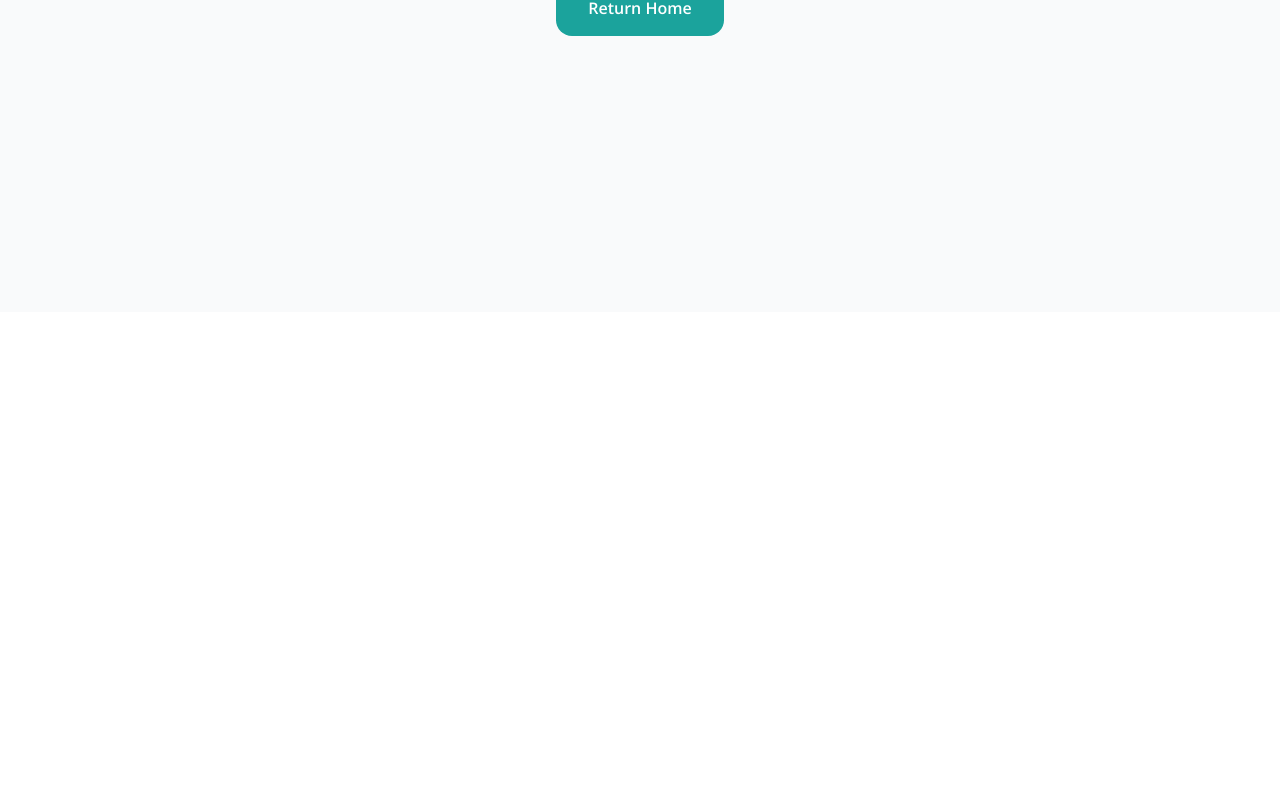
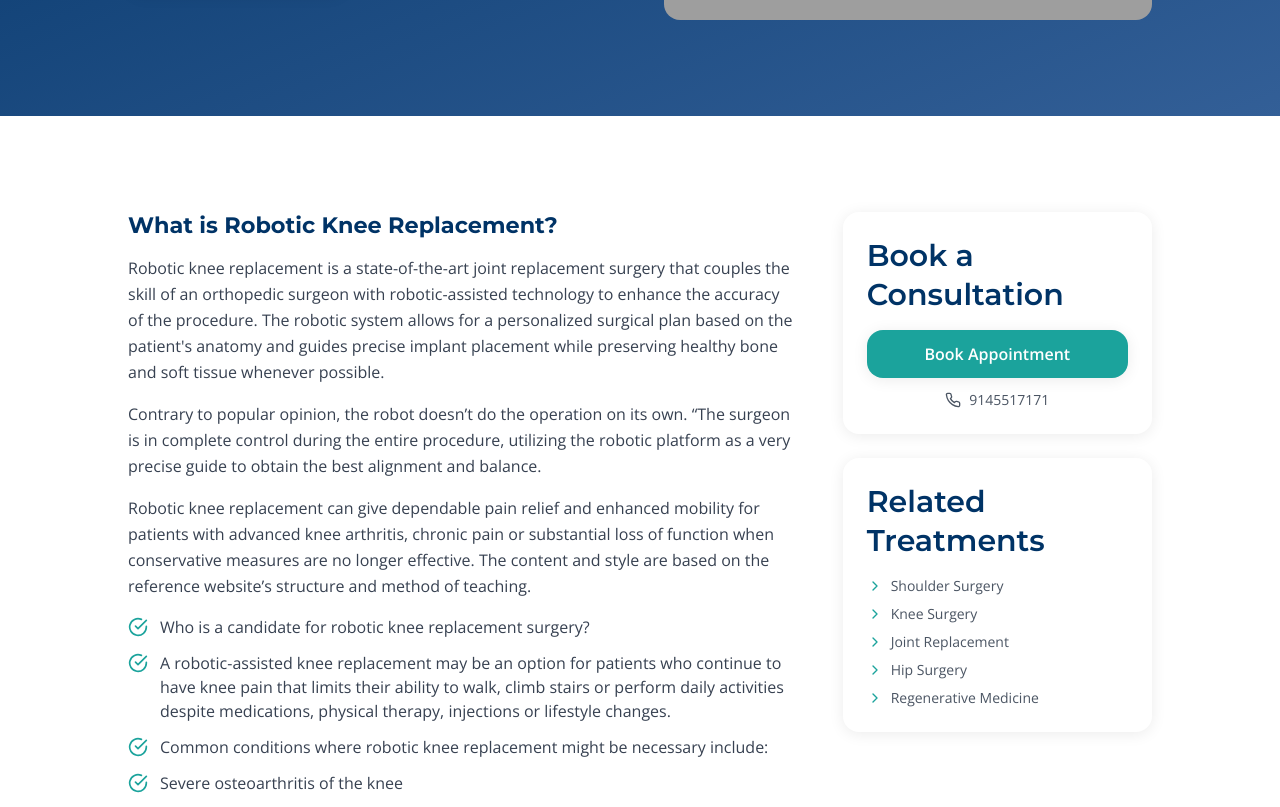
Before and after one commit to DevInnothoughts/sumedh-magar-website, a Next.js app: page /treatments/knee-replacement-surgery-pune in a window 1280 px wide. Before the commit this address had no page. Shown: the part 488-1295 px from the top of the page. Before the commit the page ends 800 px from the top, so only its background shows below. Built offline with nearby package versions, Linux system fonts and the light colour scheme; grey boxes are pictures that could not be loaded.

Commit message:
service sidebar changed

```diff
--- a/app/(public)/treatments/hip-surgery-pune/page.tsx
+++ b/app/(public)/treatments/hip-surgery-pune/page.tsx
@@ -3,6 +3,7 @@ import Link from 'next/link';
 import Image from 'next/image';
 import { ChevronRight, ArrowRight, CheckCircle, Phone } from 'lucide-react';
 import { Card } from '@/components/Card';
+import { relatedTreatments } from '@/data/relatedtreatments';
 
 const SITE_URL = 'https://www.sportsurgeon.in';
 
@@ -55,6 +56,11 @@ const faqSchema = {
 };
 
 export default function MeniscusTearPage() {
+  const currentPath = "/treatments/hip-surgery-pune";
+
+  const filteredTreatments = relatedTreatments.filter(
+    (item) => item.href !== currentPath
+  );
   return (
     <>
       <script type="application/ld+json" dangerouslySetInnerHTML={{ __html: JSON.stringify(breadcrumbSchema) }} />
@@ -184,7 +190,8 @@ export default function MeniscusTearPage() {
                 </div>
               </div>
 
-              <aside className="space-y-6">
+              <aside className="lg:col-span-1">
+                <div className="sticky top-24 space-y-6">
                   <Card>
                     <h3 className="font-heading font-semibold text-secondary mb-4">Book a Consultation</h3>
                     <Link href="/contact" className="block w-full text-center btn-primary">Book Appointment</Link>
@@ -192,23 +199,30 @@ export default function MeniscusTearPage() {
                       <Phone className="w-4 h-4" /> 9145517171
                     </a>
                   </Card>
+
                   <Card>
-                  <h3 className="font-heading font-semibold text-secondary mb-4">Related</h3>
+                    <h3 className="font-heading font-semibold text-secondary mb-4">
+                      Related Treatments
+                    </h3>
+
                     <ul className="space-y-2">
-                    {[
-                      { href: '/treatments/knee-arthroscopy-pune', label: 'Knee Arthroscopy' },
-                      { href: '/treatments/acl-tear-treatment-pune', label: 'ACL Treatment' },
-                      { href: '/treatments/knee-pain-treatment-pune', label: 'Knee Pain' },
-                    ].map(({ href, label }) => (
-                      <li key={href}>
-                        <Link href={href} className="flex items-center gap-2 text-sm text-neutral-600 hover:text-primary transition-colors">
-                          <ChevronRight className="w-4 h-4 text-primary" /> {label}
+                      {filteredTreatments.map((item) => (
+                        <li key={item.href}>
+                          <Link
+                            href={item.href}
+                            className="flex items-center gap-2 text-sm text-neutral-600 hover:text-primary transition-colors"
+                          >
+                            <ChevronRight className="w-4 h-4 text-primary" />
+                            {item.label}
                           </Link>
                         </li>
                       ))}
                     </ul>
                   </Card>
+
+                </div>
               </aside>
+
             </div>
           </div>
         </section>
--- a/app/(public)/treatments/knee-pain-treatment-pune/page.tsx
+++ b/app/(public)/treatments/joint-replacement-surgery-pune/page.tsx
@@ -3,7 +3,7 @@ import Link from 'next/link';
 import Image from 'next/image';
 import { ChevronRight, ArrowRight, CheckCircle, Phone } from 'lucide-react';
 import { Card } from '@/components/Card';
-
+import { relatedTreatments } from '@/data/relatedtreatments';
 const SITE_URL = 'https://www.sportsurgeon.in';
 
 export const metadata: Metadata = {
@@ -11,12 +11,12 @@ export const metadata: Metadata = {
   description:
     'Specialist knee pain treatment in Pune by Dr. Sumedh Magar. Expert diagnosis and treatment for sports injuries, arthritis, and ligament injuries at I-SPORT Medical Centre.',
   alternates: {
-    canonical: `${SITE_URL}/treatments/knee-pain-treatment-pune`,
+    canonical: `${SITE_URL}/treatments/joint-replacement-surgery-pune`,
   },
   keywords: ['knee pain treatment Pune', 'knee specialist Pune', 'knee doctor Pune', 'sports knee pain Pune'],
   openGraph: {
     type: 'website',
-    url: `${SITE_URL}/treatments/knee-pain-treatment-pune`,
+    url: `${SITE_URL}/treatments/joint-replacement-surgery-pune`,
     title: 'Knee Pain Treatment Pune | Dr. Sumedh Magar',
     description: 'Expert knee pain diagnosis and treatment in Pune for athletes and active patients.',
     images: [{ url: `${SITE_URL}/KneeSurgery.jpeg`, width: 1200, height: 630, alt: 'Knee pain treatment Pune' }],
@@ -50,6 +50,12 @@ const faqs = [
 ];
 
 export default function KneePainPage() {
+  const currentPath = "/treatments/joint-replacement-surgery-pune";
+
+  const filteredTreatments = relatedTreatments.filter(
+    (item) => item.href !== currentPath
+  );
+
   return (
     <>
       <script type="application/ld+json" dangerouslySetInnerHTML={{ __html: JSON.stringify(breadcrumbSchema) }} />
@@ -205,7 +211,8 @@ export default function KneePainPage() {
 
               </div>
 
-              <aside className="space-y-6">
+              <aside className="lg:col-span-1">
+                <div className="sticky top-24 space-y-6">
                   <Card>
                     <h3 className="font-heading font-semibold text-secondary mb-4">Book a Consultation</h3>
                     <Link href="/contact" className="block w-full text-center btn-primary">Book Appointment</Link>
@@ -213,23 +220,30 @@ export default function KneePainPage() {
                       <Phone className="w-4 h-4" /> 9145517171
                     </a>
                   </Card>
+
                   <Card>
-                  <h3 className="font-heading font-semibold text-secondary mb-4">Related</h3>
+                    <h3 className="font-heading font-semibold text-secondary mb-4">
+                      Related Treatments
+                    </h3>
+
                     <ul className="space-y-2">
-                    {[
-                      { href: '/treatments/acl-tear-treatment-pune', label: 'ACL Treatment' },
-                      { href: '/treatments/knee-arthroscopy-pune', label: 'Knee Arthroscopy' },
-                      { href: '/treatments/meniscus-tear-treatment-pune', label: 'Meniscus Tear' },
-                    ].map(({ href, label }) => (
-                      <li key={href}>
-                        <Link href={href} className="flex items-center gap-2 text-sm text-neutral-600 hover:text-primary transition-colors">
-                          <ChevronRight className="w-4 h-4 text-primary" /> {label}
+                      {filteredTreatments.map((item) => (
+                        <li key={item.href}>
+                          <Link
+                            href={item.href}
+                            className="flex items-center gap-2 text-sm text-neutral-600 hover:text-primary transition-colors"
+                          >
+                            <ChevronRight className="w-4 h-4 text-primary" />
+                            {item.label}
                           </Link>
                         </li>
                       ))}
                     </ul>
                   </Card>
+
+                </div>
               </aside>
+
             </div>
           </div>
         </section>
--- a/app/(public)/treatments/knee-arthroscopy-pune/page.tsx
+++ b/app/(public)/treatments/knee-arthroscopy-pune/page.tsx
@@ -3,6 +3,7 @@ import Link from 'next/link';
 import Image from 'next/image';
 import { ChevronRight, ArrowRight, CheckCircle, Phone } from 'lucide-react';
 import { Card } from '@/components/Card';
+import { relatedTreatments } from '@/data/relatedtreatments';
 
 const SITE_URL = 'https://www.sportsurgeon.in';
 
@@ -60,6 +61,11 @@ const faqSchema = {
 };
 
 export default function KneeArthroscopyPage() {
+  const currentPath = "/treatments/knee-arthroscopy-pune";
+
+  const filteredTreatments = relatedTreatments.filter(
+    (item) => item.href !== currentPath
+  );
   return (
     <>
       <script type="application/ld+json" dangerouslySetInnerHTML={{ __html: JSON.stringify(breadcrumbSchema) }} />
@@ -219,32 +225,39 @@ export default function KneeArthroscopyPage() {
                 </div>
               </div>
 
-              <aside className="space-y-6">
+              <aside className="lg:col-span-1">
+                <div className="sticky top-24 space-y-6">
                   <Card>
                     <h3 className="font-heading font-semibold text-secondary mb-4">Book a Consultation</h3>
-                  <p className="text-neutral-600 text-sm mb-4">Speak with Dr. Sumedh Magar about your knee condition.</p>
                     <Link href="/contact" className="block w-full text-center btn-primary">Book Appointment</Link>
                     <a href="tel:+919145517171" className="flex items-center justify-center gap-2 mt-3 text-sm text-neutral-600 hover:text-primary transition-colors">
                       <Phone className="w-4 h-4" /> 9145517171
                     </a>
                   </Card>
+
                   <Card>
-                  <h3 className="font-heading font-semibold text-secondary mb-4">Related Treatments</h3>
+                    <h3 className="font-heading font-semibold text-secondary mb-4">
+                      Related Treatments
+                    </h3>
+
                     <ul className="space-y-2">
-                    {[
-                      { href: '/treatments/acl-tear-treatment-pune', label: 'ACL Tear Treatment' },
-                      { href: '/treatments/meniscus-tear-treatment-pune', label: 'Meniscus Tear' },
-                      { href: '/treatments/knee-pain-treatment-pune', label: 'Knee Pain' },
-                    ].map(({ href, label }) => (
-                      <li key={href}>
-                        <Link href={href} className="flex items-center gap-2 text-sm text-neutral-600 hover:text-primary transition-colors">
-                          <ChevronRight className="w-4 h-4 text-primary" /> {label}
+                      {filteredTreatments.map((item) => (
+                        <li key={item.href}>
+                          <Link
+                            href={item.href}
+                            className="flex items-center gap-2 text-sm text-neutral-600 hover:text-primary transition-colors"
+                          >
+                            <ChevronRight className="w-4 h-4 text-primary" />
+                            {item.label}
                           </Link>
                         </li>
                       ))}
                     </ul>
                   </Card>
+
+                </div>
               </aside>
+
             </div>
           </div>
         </section>
--- a/app/(public)/treatments/acl-tear-treatment-pune/page.tsx
+++ b/app/(public)/treatments/knee-replacement-surgery-pune/page.tsx
@@ -3,15 +3,16 @@ import Link from 'next/link';
 import Image from 'next/image';
 import { ChevronRight, ArrowRight, CheckCircle, Phone } from 'lucide-react';
 import { Card } from '@/components/Card';
+import { relatedTreatments } from '@/data/relatedtreatments';
 
 const SITE_URL = 'https://www.sportsurgeon.in';
 
 export const metadata: Metadata = {
-  title: 'ACL Tear Treatment in Pune – ACL Reconstruction Surgery',
+  title: 'Knee Replacement Surgery in Pune | Dr. Sumedh Magar',
   description:
     'Expert ACL tear treatment and ACL reconstruction surgery in Pune by Dr. Sumedh Magar. Arthroscopic ACL surgery, sports knee specialist at I-SPORT Medical Centre, Balewadi.',
   alternates: {
-    canonical: `${SITE_URL}/treatments/acl-tear-treatment-pune`,
+    canonical: `${SITE_URL}/treatments/knee-replacement-surgery-pune`,
   },
   keywords: [
     'ACL tear treatment Pune',
@@ -22,8 +23,8 @@ export const metadata: Metadata = {
   ],
   openGraph: {
     type: 'website',
-    url: `${SITE_URL}/treatments/acl-tear-treatment-pune`,
-    title: 'ACL Tear Treatment Pune | Dr. Sumedh Magar',
+    url: `${SITE_URL}/treatments/knee-replacement-surgery-pune`,
+    title: 'Knee Replacement Surgery in Pune | Dr. Sumedh Magar',
     description: 'Arthroscopic ACL reconstruction by sports knee specialist Dr. Sumedh Magar at I-SPORT Medical Centre, Pune.',
     images: [{ url: `${SITE_URL}/aclsurgery.JPG`, width: 1200, height: 630, alt: 'ACL Surgery Pune' }],
   },
@@ -51,7 +52,7 @@ const breadcrumbSchema = {
   itemListElement: [
     { '@type': 'ListItem', position: 1, name: 'Home', item: SITE_URL },
     { '@type': 'ListItem', position: 2, name: 'Treatments', item: `${SITE_URL}/treatments` },
-    { '@type': 'ListItem', position: 3, name: 'ACL Tear Treatment', item: `${SITE_URL}/treatments/acl-tear-treatment-pune` },
+    { '@type': 'ListItem', position: 3, name: 'Knee Replacement Surgery', item: `${SITE_URL}/treatments/knee-replacement-surgery-pune` },
   ],
 };
 
@@ -66,6 +67,12 @@ const faqSchema = {
 };
 
 export default function ACLTreatmentPage() {
+  const currentPath = "/treatments/knee-replacement-surgery-pune";
+
+  const filteredTreatments = relatedTreatments.filter(
+    (item) => item.href !== currentPath
+  );
+
   return (
     <>
       <script type="application/ld+json" dangerouslySetInnerHTML={{ __html: JSON.stringify(breadcrumbSchema) }} />
@@ -291,22 +298,12 @@ export default function ACLTreatmentPage() {
               </div>
 
               {/* Sidebar */}
-              <aside className="space-y-6">
+              <aside className="lg:col-span-1">
+                <div className="sticky top-24 space-y-6">
                   <Card>
-                  <h3 className="font-heading font-semibold text-secondary mb-4">
-                    Book a Consultation
-                  </h3>
-                  <p className="text-neutral-600 text-sm mb-4">
-                    Get a specialist opinion from Dr. Sumedh Magar at I-SPORT Medical Centre,
-                    Balewadi, Pune.
-                  </p>
-                  <Link href="/contact" className="block w-full text-center btn-primary">
-                    Book Appointment
-                  </Link>
-                  <a
-                    href="tel:+919145517171"
-                    className="flex items-center justify-center gap-2 mt-3 text-sm text-neutral-600 hover:text-primary transition-colors"
-                  >
+                    <h3 className="font-heading font-semibold text-secondary mb-4">Book a Consultation</h3>
+                    <Link href="/contact" className="block w-full text-center btn-primary">Book Appointment</Link>
+                    <a href="tel:+919145517171" className="flex items-center justify-center gap-2 mt-3 text-sm text-neutral-600 hover:text-primary transition-colors">
                       <Phone className="w-4 h-4" /> 9145517171
                     </a>
                   </Card>
@@ -315,43 +312,25 @@ export default function ACLTreatmentPage() {
                     <h3 className="font-heading font-semibold text-secondary mb-4">
                       Related Treatments
                     </h3>
+
                     <ul className="space-y-2">
-                    {[
-                      { href: '/treatments/knee-arthroscopy-pune', label: 'Knee Arthroscopy' },
-                      { href: '/treatments/meniscus-tear-treatment-pune', label: 'Meniscus Tear' },
-                      { href: '/treatments/sports-rehabilitation-pune', label: 'Sports Rehab' },
-                    ].map(({ href, label }) => (
-                      <li key={href}>
+                      {filteredTreatments.map((item) => (
+                        <li key={item.href}>
                           <Link
-                          href={href}
+                            href={item.href}
                             className="flex items-center gap-2 text-sm text-neutral-600 hover:text-primary transition-colors"
                           >
-                          <ChevronRight className="w-4 h-4 text-primary" /> {label}
+                            <ChevronRight className="w-4 h-4 text-primary" />
+                            {item.label}
                           </Link>
                         </li>
                       ))}
                     </ul>
                   </Card>
 
-                <Card>
-                  <h3 className="font-heading font-semibold text-secondary mb-3">Sports Injuries</h3>
-                  <ul className="space-y-2">
-                    {[
-                      { href: '/sports-injuries/football-knee-injuries', label: 'Football ACL Injuries' },
-                      { href: '/sports-injuries/cricket-injuries', label: 'Cricket Injuries' },
-                    ].map(({ href, label }) => (
-                      <li key={href}>
-                        <Link
-                          href={href}
-                          className="flex items-center gap-2 text-sm text-neutral-600 hover:text-primary transition-colors"
-                        >
-                          <ChevronRight className="w-4 h-4 text-primary" /> {label}
-                        </Link>
-                      </li>
-                    ))}
-                  </ul>
-                </Card>
+                </div>
               </aside>
+
             </div>
           </div>
         </section>
--- a/app/(public)/treatments/regenerative-medicine/page.tsx
+++ b/app/(public)/treatments/regenerative-medicine/page.tsx
@@ -3,6 +3,8 @@ import Link from 'next/link';
 import Image from 'next/image';
 import { ChevronRight, ArrowRight, CheckCircle, Phone } from 'lucide-react';
 import { Card } from '@/components/Card';
+import { relatedTreatments } from '@/data/relatedtreatments';
+// import { usePathname } from "next/navigation";
 
 const SITE_URL = 'https://www.sportsurgeon.in';
 
@@ -39,20 +41,32 @@ const faqs = [
 
 ];
 
-const relatedTreatments = [
-  {
-    href: "/treatments/prp-therapy-pune",
-    label: "Robotic Knee Replacement",
-  },
-  {
-    href: "/treatments/sports-medicine-pune",
-    label: "Knee Replacement",
-  },
-  {
-    href: "/treatments/knee-arthroscopy-pune",
-    label: "Knee Arthroscopy",
-  },
-];
+// const relatedTreatments = [
+//   {
+//     href: "/treatments/knee-replacement-surgery-pune",
+//     label: "Robotic Knee Replacement",
+//   },
+//   {
+//     href: "/treatments/shoulder-arthroscopy-pune",
+//     label: "Shoulder Surgery",
+//   },
+//   {
+//     href: "/treatments/knee-arthroscopy-pune",
+//     label: "Knee Surgery",
+//   },
+//   {
+//     href: "/treatments/knee-pain-treatment-pune",
+//     label: "Joint Replacement",
+//   },
+//   {
+//     href: "/treatments/hip-surgery-pune",
+//     label: "Hip Surgery",
+//   },
+//   {
+//     href: "/treatments/regenerative-medicine",
+//     label: "Regenerative Medicine",
+//   },
+// ];
 
 const faqSchema = {
   '@context': 'https://schema.org',
@@ -75,6 +89,13 @@ const breadcrumbSchema = {
 };
 
 export default function RegenerativeMedicinePage() {
+
+  const currentPath = "/treatments/regenerative-medicine";
+
+  const filteredTreatments = relatedTreatments.filter(
+    (item) => item.href !== currentPath
+  );
+
   return (
     <>
       <script type="application/ld+json" dangerouslySetInnerHTML={{ __html: JSON.stringify(breadcrumbSchema) }} />
@@ -315,7 +336,7 @@ export default function RegenerativeMedicinePage() {
                     </ul>
                   </Card> */}
 
-                  <Card>
+                  {/* <Card>
                     <h3 className="font-heading font-semibold text-secondary mb-4">
                       Related Treatments
                     </h3>
@@ -333,7 +354,28 @@ export default function RegenerativeMedicinePage() {
                         </li>
                       ))}
                     </ul>
+                  </Card> */}
+
+                  <Card>
+                    <h3 className="font-heading font-semibold text-secondary mb-4">
+                      Related Treatments
+                    </h3>
+
+                    <ul className="space-y-2">
+                      {filteredTreatments.map((item) => (
+                        <li key={item.href}>
+                          <Link
+                            href={item.href}
+                            className="flex items-center gap-2 text-sm text-neutral-600 hover:text-primary transition-colors"
+                          >
+                            <ChevronRight className="w-4 h-4 text-primary" />
+                            {item.label}
+                          </Link>
+                        </li>
+                      ))}
+                    </ul>
                   </Card>
+
                 </div>
               </aside>
 
--- a/app/(public)/treatments/shoulder-arthroscopy-pune/page.tsx
+++ b/app/(public)/treatments/shoulder-arthroscopy-pune/page.tsx
@@ -3,6 +3,7 @@ import Link from 'next/link';
 import Image from 'next/image';
 import { ChevronRight, ArrowRight, CheckCircle, Phone } from 'lucide-react';
 import { Card } from '@/components/Card';
+import { relatedTreatments } from '@/data/relatedtreatments';
 
 const SITE_URL = 'https://www.sportsurgeon.in';
 
@@ -59,6 +60,12 @@ const faqSchema = {
 };
 
 export default function ShoulderArthroscopyPage() {
+  const currentPath = "/treatments/shoulder-arthroscopy-pune";
+
+  const filteredTreatments = relatedTreatments.filter(
+    (item) => item.href !== currentPath
+  );
+
   return (
     <>
       <script type="application/ld+json" dangerouslySetInnerHTML={{ __html: JSON.stringify(breadcrumbSchema) }} />
@@ -263,7 +270,8 @@ export default function ShoulderArthroscopyPage() {
                 </div>
               </div>
 
-              <aside className="space-y-6">
+              <aside className="lg:col-span-1">
+                <div className="sticky top-24 space-y-6">
                   <Card>
                     <h3 className="font-heading font-semibold text-secondary mb-4">Book a Consultation</h3>
                     <Link href="/contact" className="block w-full text-center btn-primary">Book Appointment</Link>
@@ -271,23 +279,30 @@ export default function ShoulderArthroscopyPage() {
                       <Phone className="w-4 h-4" /> 9145517171
                     </a>
                   </Card>
+
                   <Card>
-                  <h3 className="font-heading font-semibold text-secondary mb-4">Related</h3>
+                    <h3 className="font-heading font-semibold text-secondary mb-4">
+                      Related Treatments
+                    </h3>
+
                     <ul className="space-y-2">
-                    {[
-                      { href: '/sports-injuries/gym-shoulder-injuries', label: 'Gym Shoulder Injuries' },
-                      { href: '/sports-injuries/cricket-injuries', label: 'Cricket Shoulder' },
-                      { href: '/treatments/sports-rehabilitation-pune', label: 'Sports Rehab' },
-                    ].map(({ href, label }) => (
-                      <li key={href}>
-                        <Link href={href} className="flex items-center gap-2 text-sm text-neutral-600 hover:text-primary transition-colors">
-                          <ChevronRight className="w-4 h-4 text-primary" /> {label}
+                      {filteredTreatments.map((item) => (
+                        <li key={item.href}>
+                          <Link
+                            href={item.href}
+                            className="flex items-center gap-2 text-sm text-neutral-600 hover:text-primary transition-colors"
+                          >
+                            <ChevronRight className="w-4 h-4 text-primary" />
+                            {item.label}
                           </Link>
                         </li>
                       ))}
                     </ul>
                   </Card>
+
+                </div>
               </aside>
+
             </div>
           </div>
         </section>
--- a/components/Header.tsx
+++ b/components/Header.tsx
@@ -16,10 +16,10 @@ const navLinks: NavItem[] = [
     label: 'Orthopedic',
     children: [
       { path: '/treatments', label: 'All Treatments' },
-      { path: '/treatments/acl-tear-treatment-pune', label: 'Robotic Knee Replacement' },
+      { path: '/treatments/knee-replacement-surgery-pune', label: 'Robotic Knee Replacement' },
       { path: '/treatments/shoulder-arthroscopy-pune', label: 'Shoulder Surgery' },
       { path: '/treatments/knee-arthroscopy-pune', label: 'Knee Surgery' },
-      { path: '/treatments/knee-pain-treatment-pune', label: 'Joint Replacement' },
+      { path: '/treatments/joint-replacement-surgery-pune', label: 'Joint Replacement' },
       { path: '/treatments/hip-surgery-pune', label: 'Hip Surgery' },
       { path: '/treatments/regenerative-medicine', label: 'Regenerative Medicine' },
       // { path: '/treatments/sports-rehabilitation-pune', label: 'Sports Rehabilitation' },
--- /dev/null
+++ b/data/relatedtreatments.ts
@@ -0,0 +1,26 @@
+export const relatedTreatments = [
+    {
+        href: "/treatments/knee-replacement-surgery-pune",
+        label: "Robotic Knee Replacement",
+    },
+    {
+        href: "/treatments/shoulder-arthroscopy-pune",
+        label: "Shoulder Surgery",
+    },
+    {
+        href: "/treatments/knee-arthroscopy-pune",
+        label: "Knee Surgery",
+    },
+    {
+        href: "/treatments/joint-replacement-surgery-pune",
+        label: "Joint Replacement",
+    },
+    {
+        href: "/treatments/hip-surgery-pune",
+        label: "Hip Surgery",
+    },
+    {
+        href: "/treatments/regenerative-medicine",
+        label: "Regenerative Medicine",
+    },
+];
```
Lines whose indentation alone changed are shown as unchanged.
